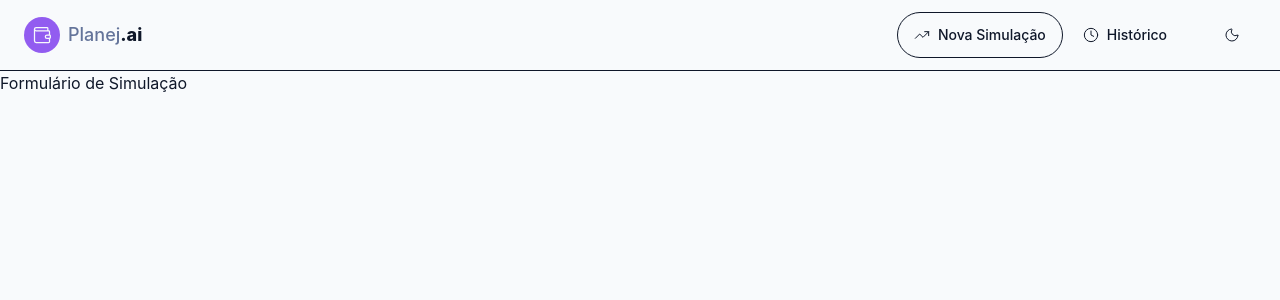
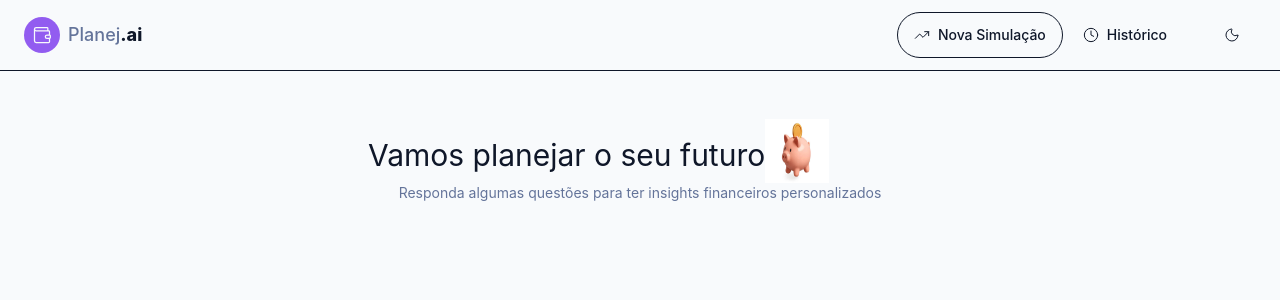
Before and after one commit to cdaguiar23/dio-planejai, a React (Vite) app: page / in a window 1280 px wide. Shown: the top 300 px of the page. Built offline with nearby package versions, Linux system fonts and the light colour scheme.

Commit message:
feat: Criando a página inicial do Formulário de Simulação

```diff
--- /dev/null
+++ b/src/components/features/Simulation/Hero.tsx
@@ -0,0 +1,13 @@
+import PiggBankImage from '../../../assets/images/piggy-bank.jpg'
+
+export function SimulationHero() {
+    return (
+        <div className="mb-8 text-center">
+            <div className="flex flex-col items-center sm:flex-row">
+                <h1 className="text-foreground text-3xl font-semiboldsm:text-4xl">Vamos planejar o seu futuro</h1>
+                <img src={PiggBankImage} alt="" aria-hidden="true" className="h-16 w-16 sm:-mt-2 sm:-m1-3" />
+            </div>
+            <p className="text-muted-foreground text-sm">Responda algumas questões para ter insights financeiros personalizados</p>
+        </div>
+    )
+}
--- /dev/null
+++ b/src/components/pages/SimulationFormPage.tsx
@@ -0,0 +1,9 @@
+import { SimulationHero } from "../features/Simulation/Hero";
+
+export function SimulationFormPage() {
+    return (
+       <main className="mx-auto max-w-xl px-4 py-10 sm:py-14">
+        <SimulationHero />
+       </main>
+    )
+}
--- a/src/router.tsx
+++ b/src/router.tsx
@@ -1,7 +1,6 @@
 import { createBrowserRouter } from 'react-router-dom'
-import { Button } from  './components/shared/Button'
-import { PiggyBank } from 'lucide-react'
 import { RootLayout } from './components/layout/RootLayout'
+import { SimulationFormPage } from './components/pages/SimulationFormPage'
 
 export const router = createBrowserRouter([
     {
@@ -11,7 +10,7 @@
                 path: '/',
                 element: (
                     <>
-                        <h1>Formulário de Simulação</h1>
+                        <SimulationFormPage />
                     </>
                 )
             },
```
Also changed, not shown: src/assets/images/piggy-bank.jpg (added).
